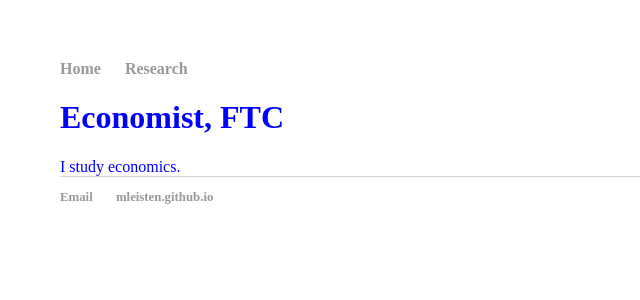
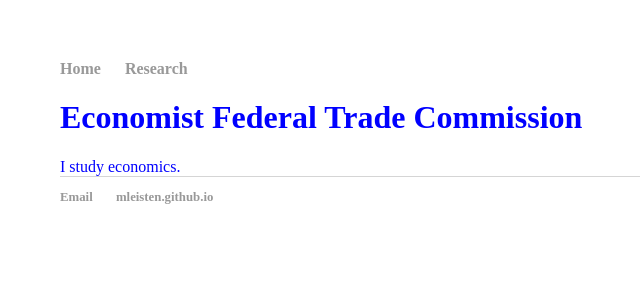
Before and after one commit to mleisten/mleisten.github.io, a Jekyll site: the page built from index.html, in a window 1280 px wide. Shown: the top 300 px of the page, without its empty margins (132-772 px from the left). Built offline with Jekyll 4.4.1, drawn with Linux system fonts in a browser that asks for light colours.

Commit message:
Update index.html

```diff
--- a/index.html
+++ b/index.html
@@ -2,8 +2,10 @@
 layout: default
 title: Matthew Leisten
 ---
+
 <div class="blah">
-	<h1>Economist, FTC</h1>
+	<h1>Economist
+		Federal Trade Commission</h1>
 </div>
 <div class="blah">
 	I study economics.
```
